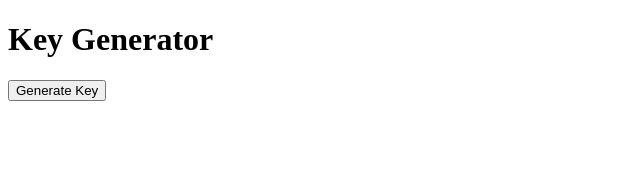
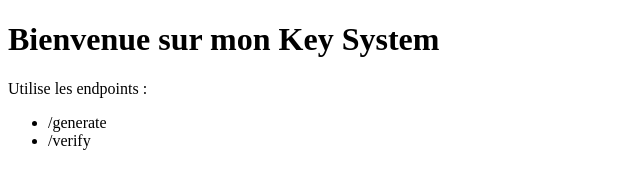
Before and after one commit to GitanX/roblox-key-backend, a plain HTML site: page public/index.html in a window 1280 px wide. Shown: the whole page, without its empty margins (0-640 px from the left). Drawn offline with Linux system fonts and the light colour scheme.

Commit message:
Update index.html

```diff
--- a/public/index.html
+++ b/public/index.html
@@ -4,16 +4,11 @@
   <title>Key System</title>
 </head>
 <body>
-  <h1>Key Generator</h1>
-  <button onclick="generateKey()">Generate Key</button>
-  <pre id="output"></pre>
-
-  <script>
-    async function generateKey() {
-      const res = await fetch("/.netlify/functions/generate");
-      const data = await res.json();
-      document.getElementById("output").textContent = JSON.stringify(data, null, 2);
-    }
-  </script>
+  <h1>Bienvenue sur mon Key System</h1>
+  <p>Utilise les endpoints :</p>
+  <ul>
+    <li>/generate</li>
+    <li>/verify</li>
+  </ul>
 </body>
 </html>
```
